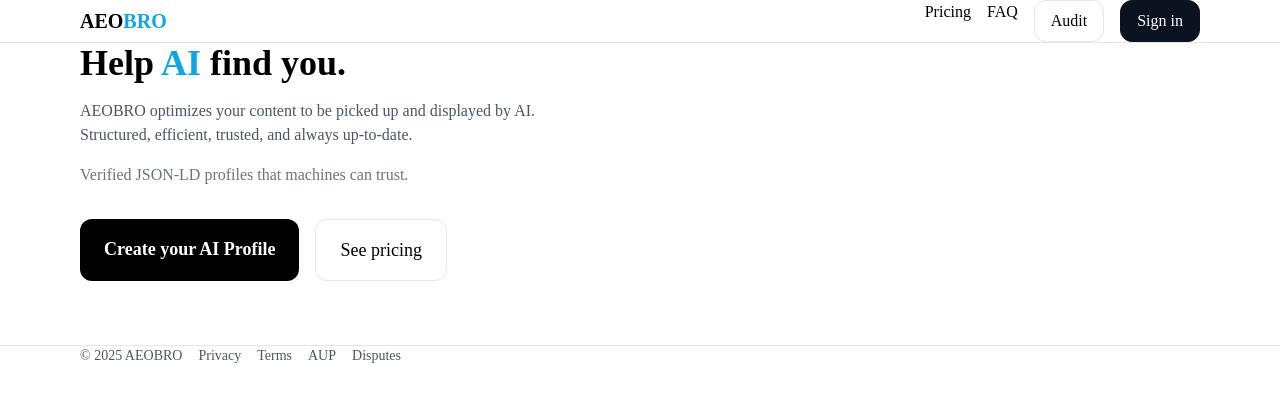
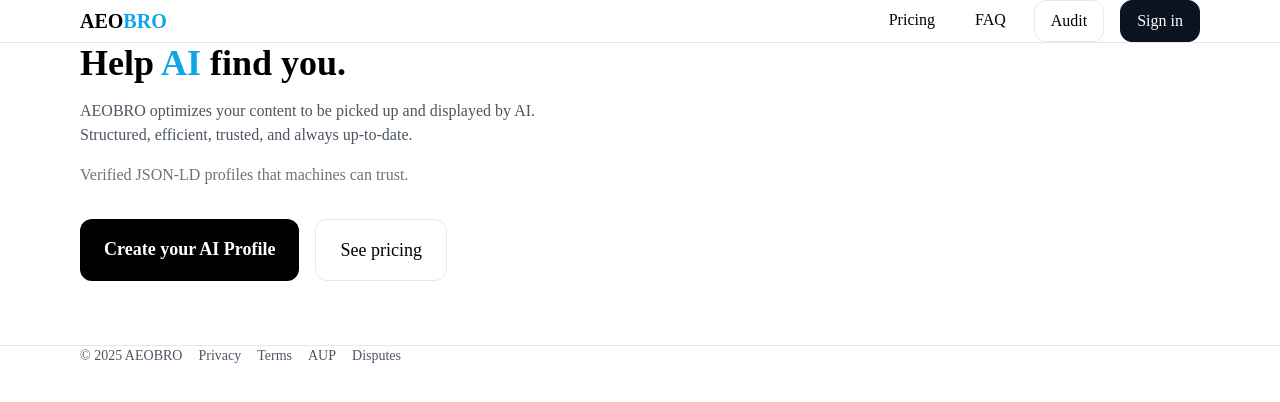
Before and after one commit to NewguyMMM/aeobro, a Next.js app: page / in a window 1280 px wide. Shown: the top 402 px of the page. Built offline with nearby package versions, Linux system fonts and the light colour scheme; no server answers.

Commit message:
Update layout.tsx

```diff
--- a/app/layout.tsx
+++ b/app/layout.tsx
@@ -13,9 +13,15 @@ export default function RootLayout({ children }: { children: React.ReactNode })
                 AEO<span className="text-sky-500">BRO</span>
               </a>
               <nav className="flex gap-4">
-                <a href="/pricing">Pricing</a>
-                <a href="/faq">FAQ</a>
-                <a className="btn" href="/audit">Audit</a>
+                <a href="/pricing" className="px-3 py-2">
+                  Pricing
+                </a>
+                <a href="/faq" className="px-3 py-2">
+                  FAQ
+                </a>
+                <a className="btn" href="/audit">
+                  Audit
+                </a>
                 <AuthButton />
               </nav>
             </div>
```
